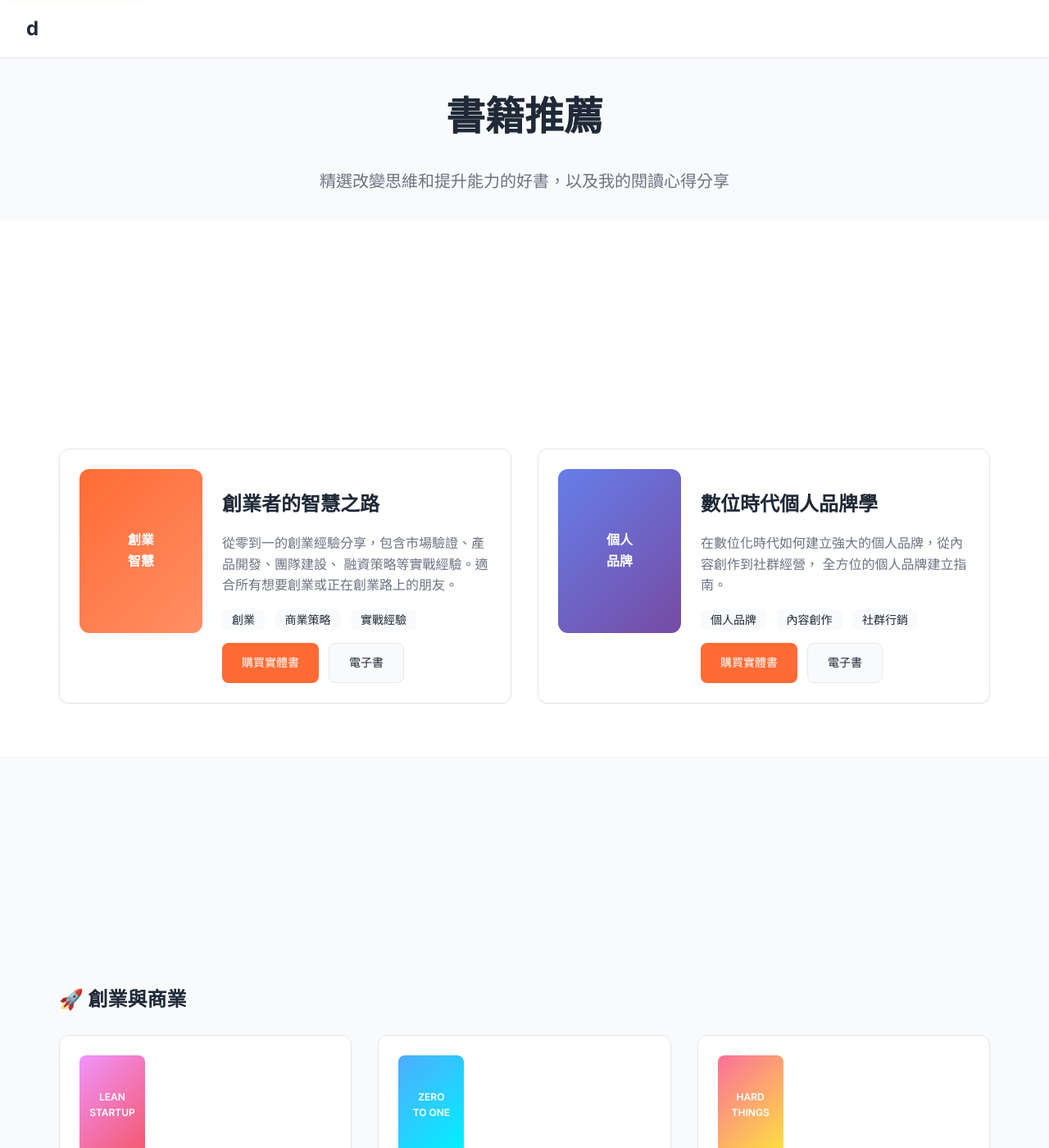
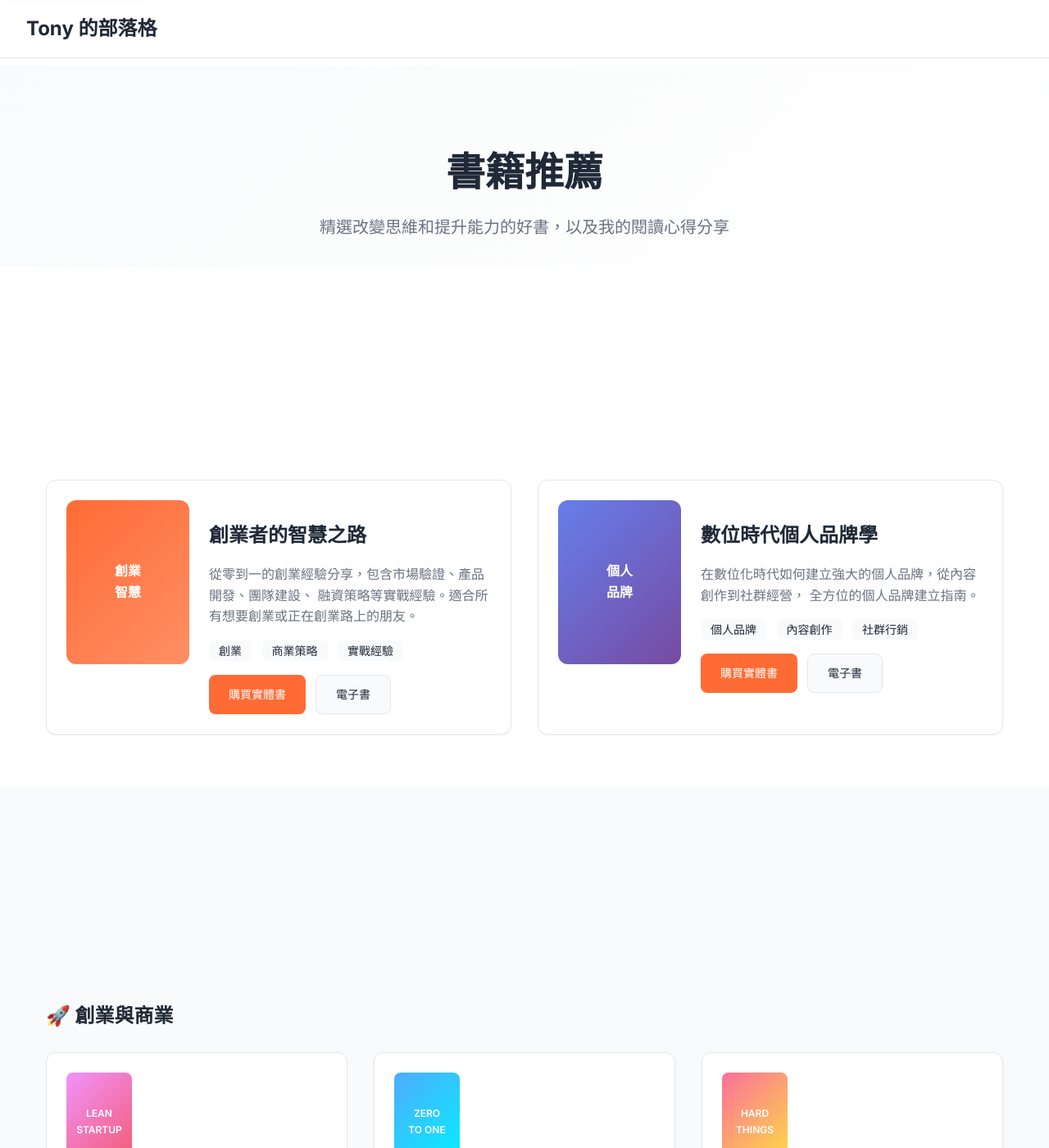
Before and after one commit to tonyonier99/tonyonier99.github.io, a Jekyll site: the page built from books.md, in a window 1280 px wide and 1400 px high. Shown: the whole window at 82% size. Built offline with Jekyll 4.4.1, drawn with Linux system fonts in a browser that asks for light colours; some of the changed text lies outside the part shown.

Commit message:
Fix frontend course display issues and navigation
Co-authored-by: tonyonier99 <200734744+tonyonier99@users.noreply.github.com>

```diff
--- a/_config.yml
+++ b/_config.yml
@@ -1,7 +1,47 @@
 # 網站基本設定
-title: "d"
-description: "d"
+title: "Tony 的部落格"
+description: "創業家、內容創作者與專業領域專家"
+url: "https://tonyonier99.github.io"
+baseurl: ""
 
 # 作者資訊
 author:
-  name: "d"
+  name: "Tony"
+  email: "tony@example.com"
+
+# Jekyll 設定
+markdown: kramdown
+highlighter: rouge
+permalink: /:year/:month/:day/:title/
+
+# 導航頁面
+header_pages:
+  - about.md
+  - courses.md
+  - blog.md
+  - portfolio.md
+  - books.md
+  - contact.md
+
+# 排除檔案
+exclude:
+  - Gemfile
+  - Gemfile.lock
+  - node_modules
+  - vendor/bundle/
+  - vendor/cache/
+  - vendor/gems/
+  - vendor/ruby/
+  - admin-react-backup/
+
+# 預設值
+defaults:
+  - scope:
+      path: ""
+      type: "posts"
+    values:
+      layout: "post"
+  - scope:
+      path: ""
+    values:
+      layout: "default"
--- a/_includes/header.html
+++ b/_includes/header.html
@@ -4,12 +4,12 @@
       <a class="site-title" href="{{ "/" | relative_url }}">{{ site.title | escape }}</a>
 
       <div class="nav-links">
-        {%- for path in site.header_pages -%}
-          {%- assign my_page = site.pages | where: "path", path | first -%}
-          {%- if my_page.title -%}
-          <a class="nav-link" href="{{ my_page.url | relative_url }}">{{ my_page.title | escape }}</a>
-          {%- endif -%}
-        {%- endfor -%}
+        <a class="nav-link" href="{{ "/about/" | relative_url }}">關於我</a>
+        <a class="nav-link" href="{{ "/courses/" | relative_url }}">課程</a>
+        <a class="nav-link" href="{{ "/blog/" | relative_url }}">部落格</a>
+        <a class="nav-link" href="{{ "/portfolio/" | relative_url }}">作品集</a>
+        <a class="nav-link" href="{{ "/books/" | relative_url }}">書籍</a>
+        <a class="nav-link" href="{{ "/contact/" | relative_url }}">聯絡我</a>
       </div>
     </div>
   </nav>
--- a/_layouts/default.html
+++ b/_layouts/default.html
@@ -6,12 +6,16 @@
   <meta http-equiv="X-UA-Compatible" content="IE=edge">
   <meta name="viewport" content="width=device-width, initial-scale=1">
 
-  {%- seo -%}
+  <title>{{ page.title | default: site.title | escape }}</title>
+  <meta name="description" content="{{ page.excerpt | default: site.description | strip_html | normalize_whitespace | truncate: 160 | escape }}">
+  <link rel="canonical" href="{{ page.url | replace:'index.html','' | absolute_url }}">
+  <meta property="og:url" content="{{ page.url | replace:'index.html','' | absolute_url }}">
+  <meta property="og:type" content="website">
+  <meta property="og:title" content="{{ page.title | default: site.title | escape }}">
+  <meta property="og:description" content="{{ page.excerpt | default: site.description | strip_html | normalize_whitespace | truncate: 160 | escape }}">
 
   <link rel="stylesheet" href="{{ '/assets/css/ali-style.css' | relative_url }}">
   <link rel="stylesheet" href="{{ '/assets/css/fullwidth.css' | relative_url }}">
-
-  {%- feed_meta -%}
   {%- if jekyll.environment == 'production' and site.google_analytics -%}
     {%- include google-analytics.html -%}
   {%- endif -%}
--- a/assets/css/fullwidth.css
+++ b/assets/css/fullwidth.css
@@ -12,6 +12,7 @@
   padding: 0;
   width: 100vw;
   min-height: 100vh;
+  padding-top: 80px; /* Add space for fixed header */
 }
 
 /* Skip link for accessibility */
@@ -401,6 +402,63 @@ html {
   scroll-behavior: smooth;
 }
 
+/* Section and Page Layout Fixes */
+.section {
+  padding: var(--space-3xl) 0;
+  margin: 0;
+  width: 100%;
+}
+
+.page-header {
+  padding: var(--space-3xl) 0 var(--space-xl) 0;
+  text-align: center;
+  background: linear-gradient(135deg, #f9fafb 0%, #ffffff 100%);
+  margin: 0;
+  width: 100%;
+}
+
+.page-title {
+  font-size: 3rem;
+  font-weight: 800;
+  color: var(--text-primary);
+  margin-bottom: var(--space-lg);
+  line-height: 1.1;
+}
+
+.page-subtitle {
+  font-size: 1.25rem;
+  color: var(--text-secondary);
+  margin-bottom: 0;
+  font-weight: 400;
+  max-width: 600px;
+  margin-left: auto;
+  margin-right: auto;
+}
+
+/* Section Headers */
+.section-header {
+  text-align: center;
+  margin-bottom: var(--space-3xl);
+}
+
+.section-title {
+  font-size: 2.5rem;
+  font-weight: 700;
+  color: var(--text-primary);
+  margin-bottom: var(--space-lg);
+  line-height: 1.2;
+}
+
+.section-subtitle {
+  font-size: 1.125rem;
+  color: var(--text-secondary);
+  margin-bottom: 0;
+  max-width: 600px;
+  margin-left: auto;
+  margin-right: auto;
+  line-height: 1.5;
+}
+
 /* Enhanced responsive design */
 @media (max-width: 1024px) {
   .hero-content {
@@ -410,6 +468,15 @@ html {
   }
 
   .stats-grid {
+    grid-template-columns: repeat(2, 1fr);
+  }
+
+  .grid-cols-2 {
+    grid-template-columns: 1fr;
+    gap: var(--space-xl);
+  }
+
+  .grid-cols-3 {
     grid-template-columns: repeat(2, 1fr);
   }
 
@@ -440,14 +507,29 @@ html {
     font-size: 1rem;
   }
 
+  .page-title {
+    font-size: 2.25rem;
+  }
+
+  .section-title {
+    font-size: 2rem;
+  }
+
   .stats-grid {
     grid-template-columns: 1fr;
     gap: 1.5rem;
   }
 
+  .grid-cols-2,
+  .grid-cols-3 {
+    grid-template-columns: 1fr;
+    gap: var(--space-xl);
+  }
+
   .newsletter-content h2 {
     font-size: 2rem;
   }
+}
 
   .nav-links {
     display: none; /* Consider adding mobile menu toggle */
```
